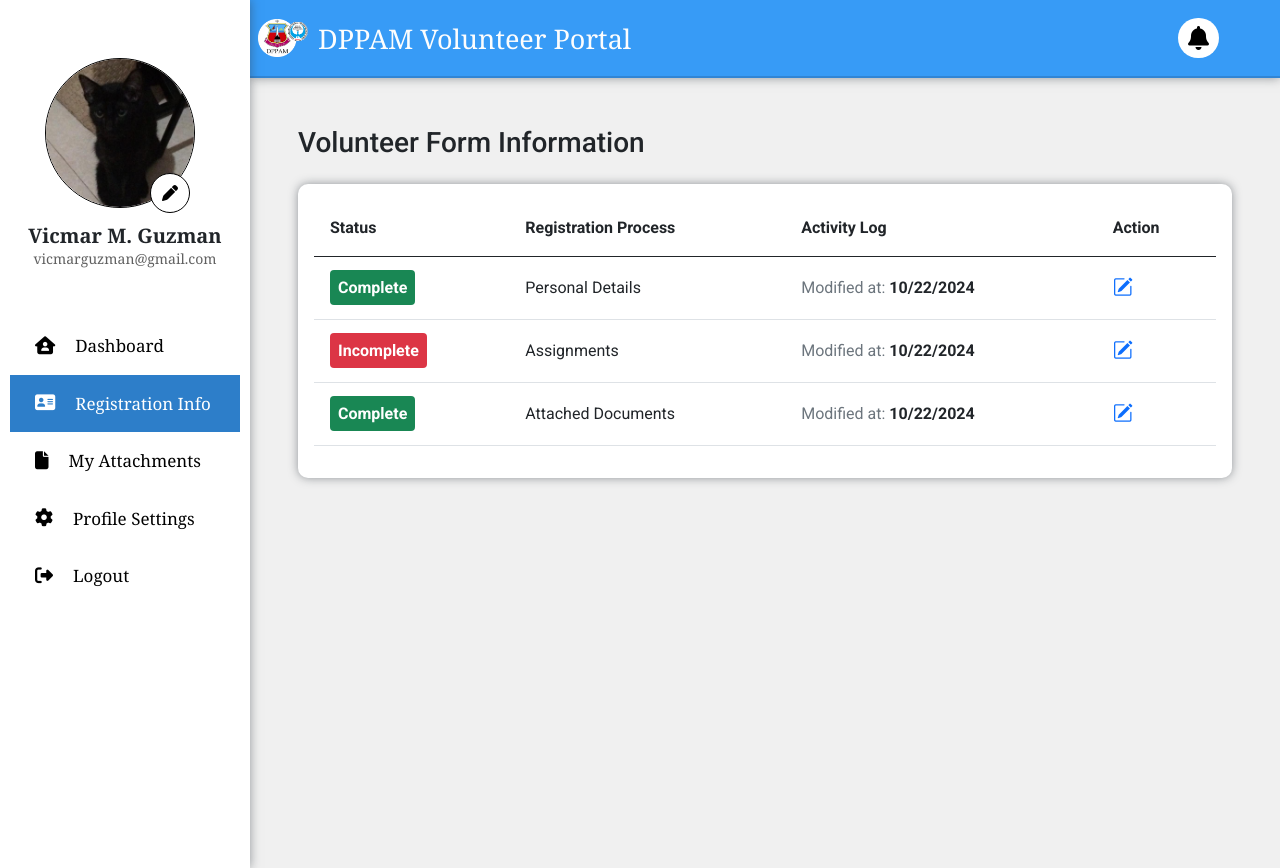
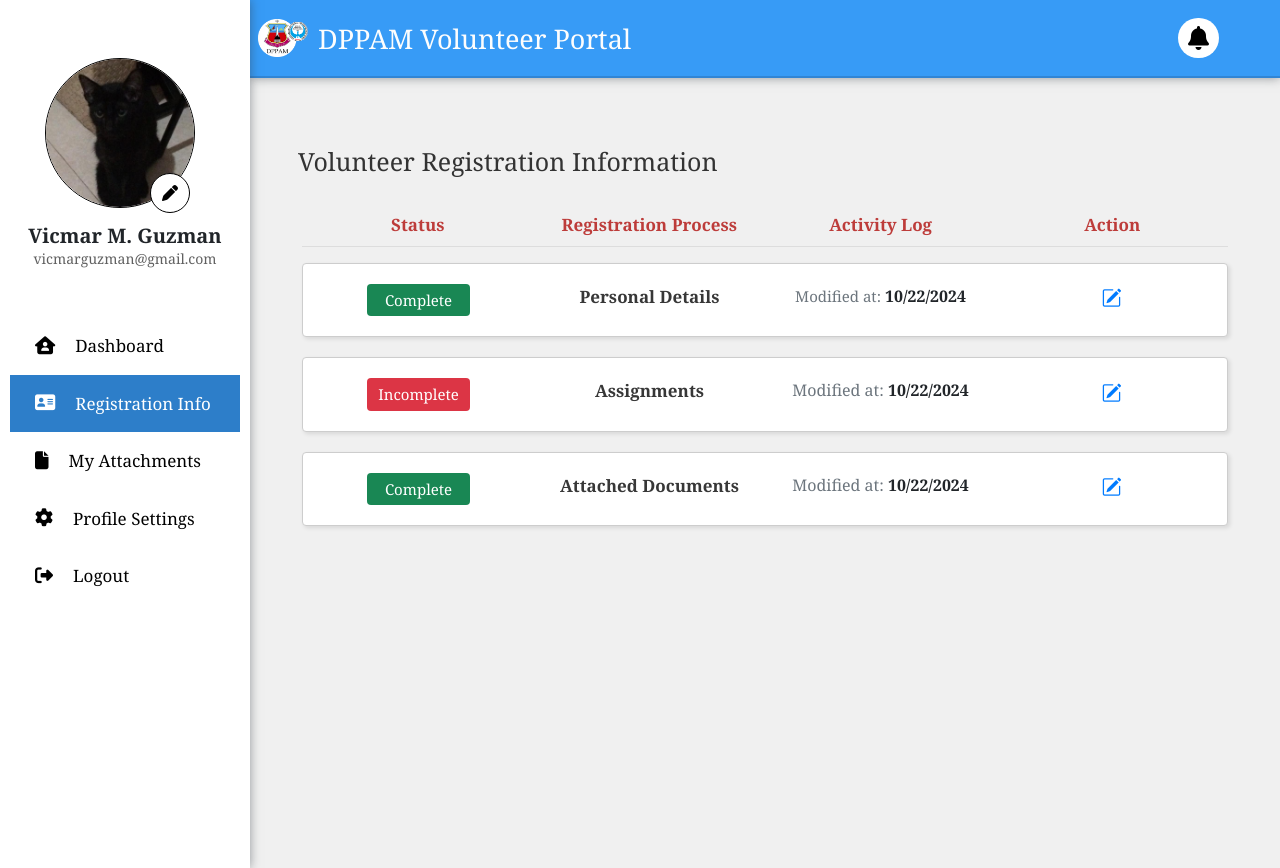
Before and after one commit to vicmar-guzman2024/DPPAM-Voting, a PHP site: page /vol_registration_info.php in a window 1280 px wide. Run offline with PHP 8.4, Linux system fonts and the light colour scheme; some libraries are stand-ins or nearby versions; some web fonts are replaced.

Commit message:
updated registration info

```diff
--- a/css/vol-portal.css
+++ b/css/vol-portal.css
@@ -9,7 +9,7 @@
 }
 
 body {
-    font-family: 'Roboto', sans-serif !important;
+    font-family: 'Cambria', sans-serif !important;
     margin: 0 !important;
     background-color: #f0f0f0 !important;
 }
@@ -47,7 +47,6 @@ body {
 }
 
 .profile-name{
-    font-family: 'Cambria', serif;
     font-size: 20px;
     font-weight: 800;
     margin: 0;
@@ -55,7 +54,6 @@ body {
 }
 
 .profile-email{
-    font-family: 'Cambria', sans-serif;
     font-size: 14px;
     font-weight: 400;
     color: #606060;
@@ -122,7 +120,6 @@ body {
     padding: 10px 15px;
     color: #ffffff;
     text-decoration: none;
-    font-family: 'Cambria', sans-serif;
     font-weight: 500;
     font-size: 17px;
     transition: color 0.0s ease-in-out;
@@ -139,7 +136,6 @@ body {
     padding: 10px 15px;
     color: #000;
     text-decoration: none;
-    font-family: 'Cambria', sans-serif;
     font-weight: 500;
     font-size: 17px;
     transition: color 0.0s ease-in-out;
@@ -172,7 +168,6 @@ body {
     box-shadow: 0 0 10px 0 rgba(49, 57, 66, 0.5);
 }
 
-
 .navbar{
     background-color: #379BF6;
     box-shadow: 0 0 10px 0 rgba(49, 57, 66, 0.5);
@@ -183,7 +178,6 @@ body {
 .navbar-title{
     font-size: 27px;
     font-weight:500;
-    font-family: "Cambria", sans-serif;
     color: #fdfdfd;
     padding-top: 15px;
     padding-right: 20px;
@@ -193,7 +187,6 @@ body {
 }
 
 .message1 {
-    font-family: 'Cambria', sans-serif;
     font-size: 30px;
     font-weight: normal;
     color: #333333;
@@ -207,7 +200,6 @@ body {
     color: #6c757d;
     margin-bottom: 20px;
 }
-
 
 /** INPUT FILE CUSTOM DESIGN **/
 .custom-file-input {
@@ -267,7 +259,6 @@ input:focus,
 }
 
 .title1{
-    font-family: "Cambria", sans-serif;
     margin-bottom: 10px; /* Reduce space below the paragraph */
     margin-top: 5px;
 }
@@ -299,10 +290,9 @@ input:focus,
 
 
 .p-2 div p {
-    font-family: 'Cambria', sans-serif; /* Make sure this matches the font family from Google Fonts */
-    margin: 0;  /* Removes the default margin of the paragraph */
-    max-width: 600px; /* Limit the width of the text */
-    word-wrap: break-word; /* Prevent text overflow */
+    margin: 0;
+    max-width: 600px;
+    word-wrap: break-word;
 }
 
 .btn:hover .btn-icon {
@@ -310,10 +300,71 @@ input:focus,
 }
 
 
+/* REGISTRATION INFO */
+.message-1 {
+    font-size: 25px;
+    font-weight: normal;
+    color: #333333;
+    margin-top: 20px;
+    margin-bottom: 20px;
+}
 
-/* REGISTRATION INFO */
-td, th {
-    padding: 16px !important;
+.pd{
+    font-size: 15px;
+}
+
+.pd1{
+    font-size: 17px;
+    font-weight: bold;
+    color: #373737;
+}
+
+.status {
+    padding: 5px;
+    display: inline-block;
+    width: 50%;
+    max-width: 100%;
+
+}
+
+.headers {
+    font-size: 17px;
+    font-weight: normal;
+    color: #bd3c3a;
+    border-bottom: 1px solid #ddd;
+    padding-bottom: 8px;
+}
+
+.rowBox {
+    background-color: #ffffff;
+    padding: 20px 0;
+    margin-bottom: 20px;
+    border-radius: 4px;
+    border: 1px solid #cdcdcd !important;
+    box-shadow: 2px 2px 4px rgba(0, 0, 0, 0.1);
+    transition: all 0.2s ease-in-out;
+}
+
+.rowBox:hover {
+    box-shadow: 0 4px 6px rgba(0, 0, 0, 0.15);
+    transform: translateY(-3px);
+    cursor:pointer;
+}
+
+.rowBox .bg-success,
+.rowBox .bg-danger {
+    font-size: 15px;
+    border-radius: 5px;
+}
+
+.rowBox a i {
+    font-size: 15px;
+    color: #007bff;
+    transition: color 0.2s ease-in-out;
+}
+
+.rowBox a i:hover {
+    color: #0056b3;
 }
 
 
--- a/vol_registration_info.php
+++ b/vol_registration_info.php
@@ -90,43 +90,55 @@
 
       <main class="container-fluid p-5">
         <div>
-          <h3 class="text-dark mb-4">Volunteer Form Information</h3>
+          <h3 class="message-1">Volunteer Registration Information</h3>
 
           <!-- Table -->
-          <section class="contentBox table-responsive p-3">
-            <table class="table align-middle">
-              <thead>
-                <tr>
-                  <th scope="col">Status</th>
-                  <th scope="col">Registration Process</th>
-                  <th scope="col">Activity Log</th>
-                  <th scope="col">Action</th>
-                </tr>
-              </thead>
+          <section class="contentBox1 p-3">
+            <div class="row headers mb-3">
+                <div class="col-3 text-center"><strong>Status</strong></div>
+                <div class="col-3 text-center"><strong>Registration Process</strong></div>
+                <div class="col-3 text-center"><strong>Activity Log</strong></div>
+                <div class="col-3 text-center"><strong>Action</strong></div>
+            </div>
 
-              <tbody>
-                <tr>
-                  <th scope="row" class="p-3"><span class="bg-success text-white p-2 rounded">Complete</span></th>
-                  <td>Personal Details</td>
-                  <td><span class="text-muted">Modified at: </span><strong>10/22/2024</strong></td>
-                  <td><a href="personal_details.html"><i class="bi bi-pencil-square fs-5"></i></a></td>
-                </tr>
+            <div class="row rowBox">
+                <div class="col-3 text-center">
+                    <span class="bg-success text-white status rounded">Complete</span>
+                </div>
+                <div class="col-3 text-center pd1">Personal Details</div>
+                <div class="col-3 text-center">
+                    <span class="text-muted pd">Modified at:</span> <strong>10/22/2024</strong>
+                </div>
+                <div class="col-3 text-center">
+                    <a href="personal_details.html"><i class="bi bi-pencil-square fs-5"></i></a>
+                </div>
+            </div>
 
-                <tr>
-                  <th scope="row" class="p-3"><span class="bg-danger text-white p-2 rounded">Incomplete</span></th>
-                  <td>Assignments</td>
-                  <td><span class="text-muted">Modified at: </span><strong>10/22/2024</strong></td>
-                  <td><a href="assignments.html"><i class="bi bi-pencil-square fs-5"></i></a></td>
-                </tr>
+            <div class="row rowBox">
+                <div class="col-3 text-center">
+                    <span class="bg-danger text-white status rounded">Incomplete</span>
+                </div>
+                <div class="col-3 text-center pd1">Assignments</div>
+                <div class="col-3 text-center">
+                    <span class="text-muted">Modified at:</span> <strong>10/22/2024</strong>
+                </div>
+                <div class="col-3 text-center">
+                    <a href="assignments.html"><i class="bi bi-pencil-square fs-5"></i></a>
+                </div>
+            </div>
 
-                <tr>
-                  <th scope="row" class="p-3"><span class="bg-success text-white p-2 rounded">Complete</span></th>
-                  <td>Attached Documents</td>
-                  <td><span class="text-muted">Modified at: </span><strong>10/22/2024</strong></td>
-                  <td><a href="attached_documents.html"><i class="bi bi-pencil-square fs-5"></i></a></td>
-                </tr>
-              </tbody>
-            </table>
+            <div class="row rowBox">
+                <div class="col-3 text-center">
+                    <span class="bg-success text-white status rounded">Complete</span>
+                </div>
+                <div class="col-3 text-center pd1">Attached Documents</div>
+                <div class="col-3 text-center">
+                    <span class="text-muted">Modified at:</span> <strong>10/22/2024</strong>
+                </div>
+                <div class="col-3 text-center">
+                    <a href="attached_documents.html"><i class="bi bi-pencil-square fs-5"></i></a>
+                </div>
+            </div>
           </section>
         </div>
       </main>
```
Lines whose indentation alone changed are shown as unchanged.
